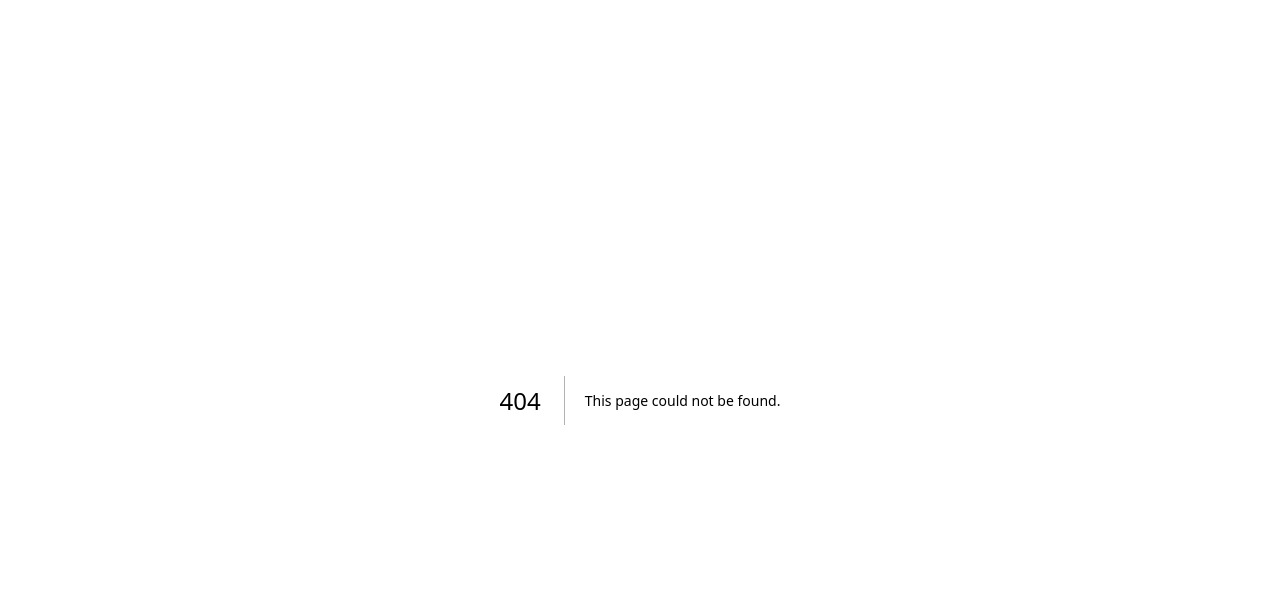
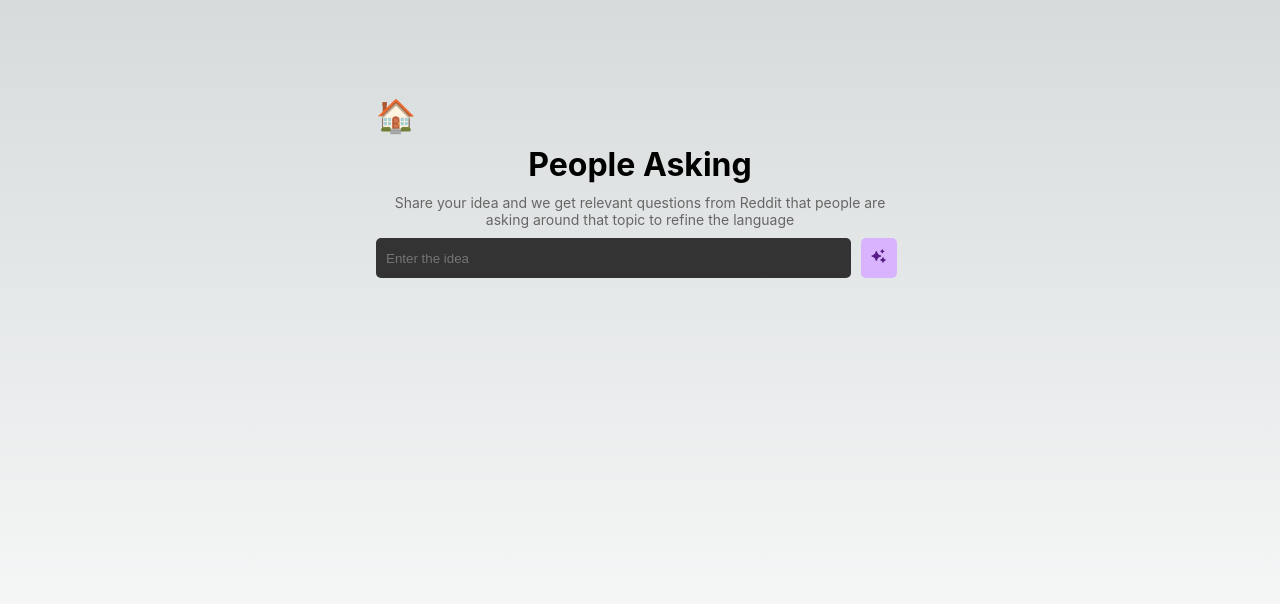
Before and after one commit to nishantrpai/tools.nishu.dev, a Next.js app: page /peopleasking in a window 1280 px wide. Before the commit this address had no page. Shown: the top 604 px of the page. Built offline with nearby package versions, Linux system fonts and the light colour scheme.

Commit message:
add new tool for showing what people are asking for

```diff
--- /dev/null
+++ b/pages/peopleasking.js
@@ -0,0 +1,109 @@
+// Share your idea and we get relevant questions from Reddit that people are asking around that topic to refine the language.
+import Head from 'next/head'
+import styles from '@/styles/Home.module.css'
+import { useState, useEffect } from 'react'
+import { RiSparklingFill } from "react-icons/ri";
+
+const PeopleAsking = () => {
+  const [inputPrompt, setInputPrompt] = useState('');
+  const [output, setOutput] = useState('');
+  const [copy, setCopy] = useState(false);
+
+  return (
+    <>
+      <Head>
+        <title>People Asking</title>
+        <meta name="description" content="Share your idea and we get relevant questions from Reddit that people are asking around that topic to refine the language." />
+        <meta name="viewport" content="width=device-width, initial-scale=1" />
+        <link rel="icon" href="/favicon.ico" />
+      </Head>
+      <main className={styles.main}>
+        <a href='/' className={styles.home}>🏠</a>
+        <h1>People Asking</h1>
+        <span style={{
+          width: '100%',
+          textAlign: 'center',
+          color: '#666',
+          fontSize: '14px'
+        }}>
+          Share your idea and we get relevant questions from Reddit that people are asking around that topic to refine the language
+        </span>
+        <div style={{
+          display: 'flex',
+          gap: '10px',
+          width: '100%',
+        }}
+        >
+          <div style={{
+            display: 'flex',
+            gap: '10px',
+            width: '100%',
+          }}
+          >
+
+            <input
+              placeholder="Enter the idea"
+              value={inputPrompt}
+              onChange={(e) => setInputPrompt(e.target.value)}
+              style={{
+                border: 'none',
+                background: '#333',
+                outline: 'none',
+                width: '100%',
+                padding: '10px',
+                borderRadius: '5px',
+                width: '90%'
+              }}
+              onKeyPress={(e) => {
+                if (e.key === 'Enter') {
+                  // fetch the breakdown
+                  setOutput('Loading...');
+                  fetch(`/api/gpt?prompt="Find relevant questions from Reddit around the topic ${encodeURI(inputPrompt)} to refine the language. Don't add quotes to the questions. Display relevant questions that mean the same thing but use different words. The intention is to learn the ways people ask the same thing."`).then(res => res.json())
+                    .then(data => {
+                      setOutput(data.response);
+                    });
+                }
+              }}
+            />
+            <button
+              style={{
+                background: '#d8b4fe',
+                color: '#581c87',
+                padding: '10px',
+                borderRadius: '5px',
+                cursor: 'pointer'
+              }}
+              onClick={() => {
+                // fetch the breakdown
+                setOutput('Loading...');
+                fetch(`/api/gpt?prompt="Find relevant questions from Reddit around the topic ${encodeURI(inputPrompt)} to refine the language. Don't add quotes to the questions. Display relevant questions that mean the same thing but use different words. The intention is to learn the ways people ask the same thing."`).then(res => res.json())
+                  .then(data => {
+                    setOutput(data.response);
+                  });
+              }}
+            >
+              <RiSparklingFill />
+            </button>
+          </div>
+        </div>
+        {output && <pre
+            style={{
+              background: '#333',
+              color: '#fff',
+              padding: '10px',
+              borderRadius: '5px',
+              width: '100%',
+              overflow: 'auto',
+              maxHeight: '300px',
+              wordBreak: 'break-all',
+              whiteSpace: 'pre-wrap'
+            }}
+          >
+            {output}
+          </pre>}
+      </main>
+    </>
+  )
+}
+
+export default PeopleAsking;
```
Also changed, not shown: pages/index.js (+7 -0 lines).
